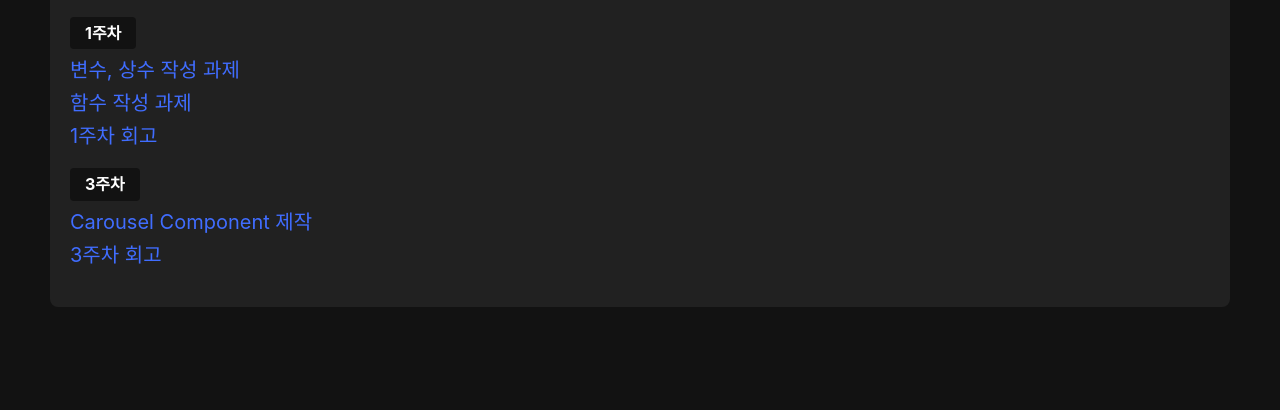
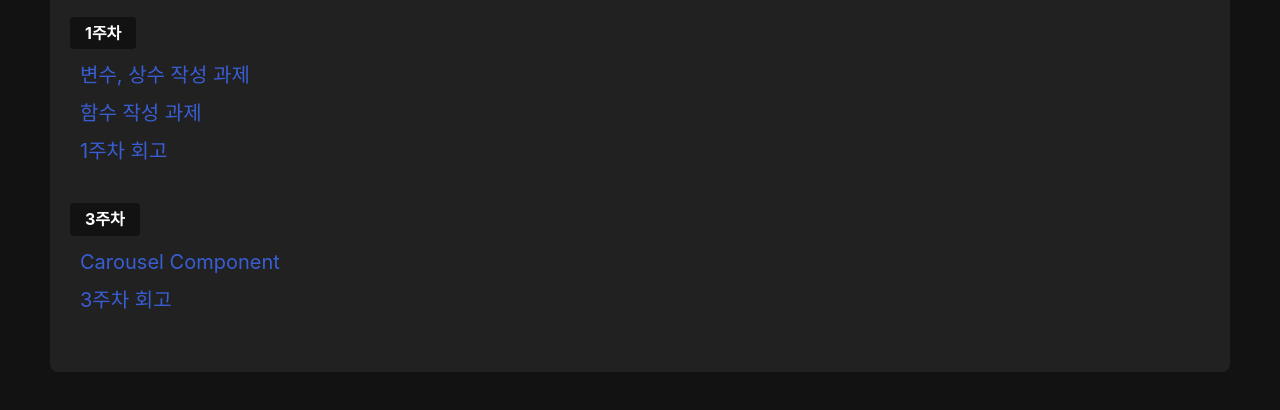
Before and after one commit to Jandi95/js-homework, a website: page index.html in a window 1280 px wide. Shown: the part 132-542 px from the top of the page. Drawn offline with Linux system fonts and the light colour scheme; a web font is replaced by a local one.

Commit message:
[docs] 3주차 회고 작성 및 여러 문서 자잘한 수정

```diff
--- a/index.html
+++ b/index.html
@@ -27,7 +27,7 @@
           border-radius: 0 0 8px 8px;
 
           > li {
-            margin-bottom: 20px;
+            margin-bottom: 40px;
             border-radius: 8px;
 
             h2 {
@@ -39,14 +39,20 @@
             }
 
             .link-list {
-              margin-top: 10px;
+              margin-top: 15px;
 
               > li {
-                margin-bottom: 10px;
+                margin-bottom: 15px;
 
                 > a {
                   font-size: 20px;
-                  color: rgb(64, 109, 255);
+                  color: rgb(64, 109, 255, 0.8);
+                  padding-left: 10px;
+                  transition: color 0.2s;
+
+                  &:hover {
+                    color: rgb(64, 109, 255, 1);
+                  }
                 }
               }
             }
@@ -69,7 +75,7 @@
       <li>
         <h2>3주차</h2>
         <ul class="link-list">
-          <li><a href="./work/week3/index.html">Carousel Component 제작</a></li>
+          <li><a href="./work/week3/index.html">Carousel Component</a></li>
           <li><a href="./reminisce/week3.md">3주차 회고</a></li>
         </ul>
       </li>
```
Also changed, not shown: reminisce/week3.md (+10 -0 lines), README.md.
